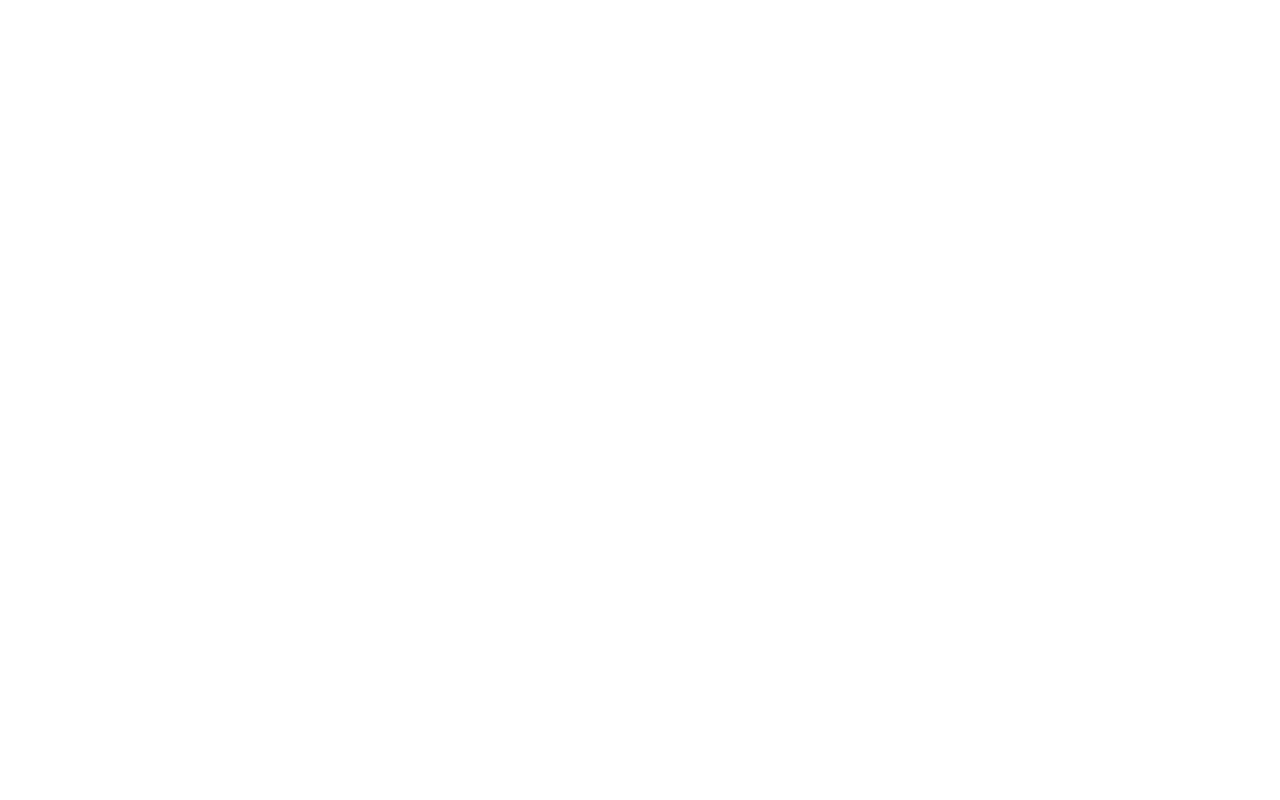
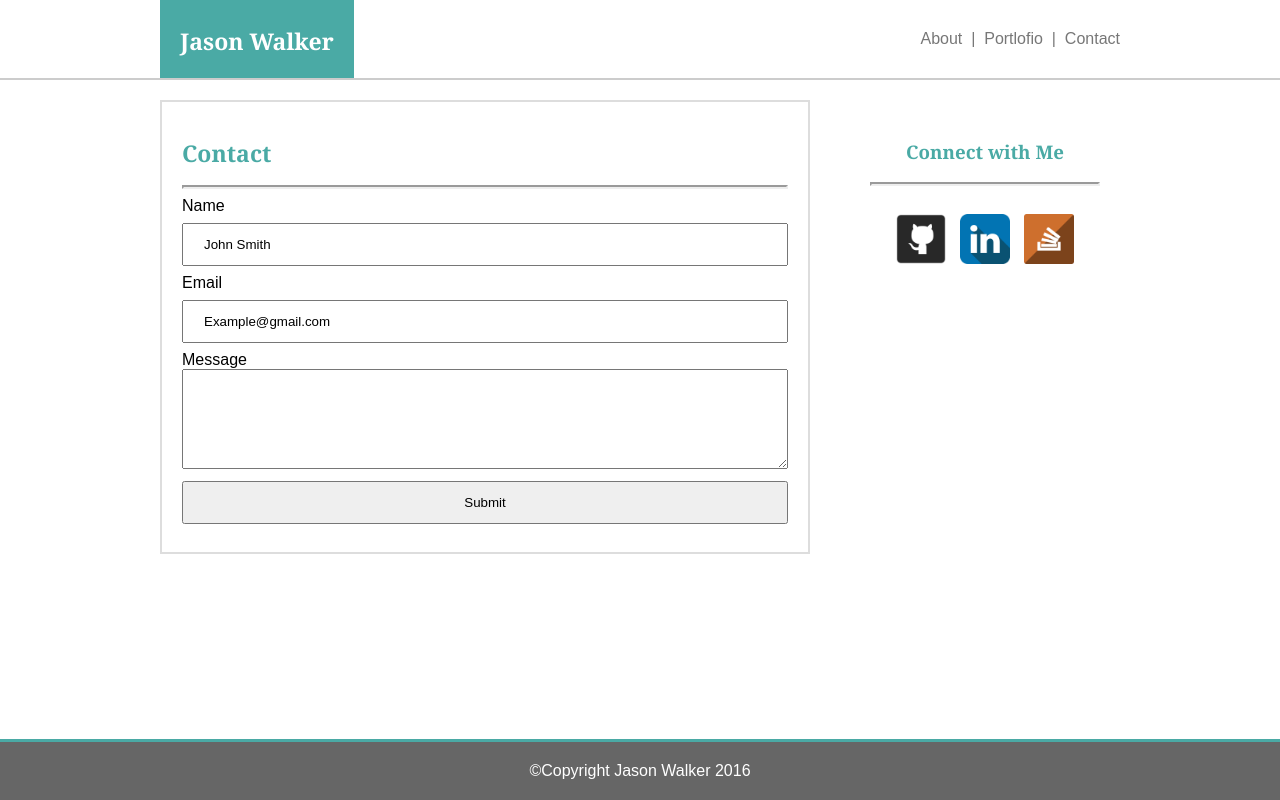
Before and after one commit to jmwalker49/Basic-Portfolio, a plain HTML site: page contact.html in a window 1280 px wide. Drawn offline with Linux system fonts and the light colour scheme.

Commit message:
second commit

```diff
--- a/assets/css/style.css
+++ b/assets/css/style.css
@@ -24,27 +24,59 @@ p{
 	border-bottom: 2px solid #cccccc;
 	overflow: auto;
 	position: relative;
+	height:80px;
+	z-index:1;
+}
+
+ input{
+ 	width: 100%;
+ 	padding: 12px 20px;
+    margin: 8px 0;
+ }
+
+
+textarea{
+	width:100%;
+	height: 100px;
+}
+
+
+form{
+	clear: both;
+	font-color: #777777;
 
 }
 
 h1 {
 	font-family: "Georgia", "Times", "Times New Roman", "serif";
 	font-size: 23px;
+	color: #4aaaa5;
 }
 
 #name {
 	background-color: #4aaaa5;
-	color: #ffffff;
-	padding: 10px;
 	text-align: center;
 	float:left;
 	position: relative;
+	font-family: "Georgia", "Times", "Times New Roman", "serif";
+	height:78px;
+	padding: 10px 20px 10px 20px;
+}
+
+hr {
+    border-width: 2px;
+    border-color: solid red;
 }
 
 #bar {
 	color: #777777;
 	float: right;
-	padding: 30px;
+	height:78px;
+	padding: 30px 0px 30px 0px;
+}
+
+.white{
+	color: #ffffff;
 }
 
 .container{
@@ -57,9 +89,14 @@ h1 {
 
 
 }
+
+h3{
+	color: #4aaaa5;
+	font-family: "Georgia", "Times", "Times New Roman", "serif";
+}
 .img1{
 	float:left;
-	margin:10px 10px 10px 10px;
+	margin:10px 10px 10px 0px;
 }
 
 .big{
@@ -89,6 +126,7 @@ footer{
 	position:fixed;
 	bottom: 0px;
 	width:100%;
+	z-index:1;
 
 }
 
@@ -103,4 +141,4 @@ a {
 	width:50px;
 	margin-right: 5px;
 	margin-left: 5px;
-}
+	margin-top: 20px;
--- a/contact.html
+++ b/contact.html
@@ -0,0 +1,53 @@
+<!DOCTYPE html>
+<html>
+<head>
+	<title>Basic Portfolio - Contact</title>
+	<link rel="stylesheet" type="text/css" href="assets/css/style.css">
+</head>
+<body>
+	<div id="header">
+	<div id="contents">
+		<div id="name"><h1 style="color:white">
+		Jason Walker</h1>
+		</div>
+
+		<div id="bar">
+		<a href="index.html">About &nbsp;|</a> <a href="portfolio.html">&nbsp;Portlofio &nbsp;|</a> <a href="contact.html">&nbsp;Contact</a>
+
+		</div>
+	</div>
+	</div>
+<div class="big">
+	<div class="container">
+		<div>
+			<h1>Contact</h1>
+			<hr>
+			<form>
+			 Name<br>
+  			<input type="text" name="name" value="John Smith"><br>
+  			Email<br>
+  			<input type="text" name="email" value="Example@gmail.com"><br>Message<br>
+  			<textarea name="message">
+			</textarea>
+			 <input type="submit" value="Submit">
+  			</form>
+
+		</div>
+	</div>
+
+	<div id="sidebar">
+		<h3>Connect with Me</h3>
+		<hr>
+		<img class="img2" src="assets/images/github.png">
+		<a href="https://www.linkedin.com/in/jason-walker-47545411?trk=nav_responsive_tab_profile"><img class="img2"
+		 src="assets/images/Linkedin.png"></a>
+		<img class="img2" src="assets/images/Stack.png">
+	</div>
+</div>
+<footer>&copy;Copyright Jason Walker 2016</footer>
+
+
+
+
+</body>
+</html>
```
Also changed, not shown: index.html (+3 -2 lines), portfolio.html (+48 -0 lines).
